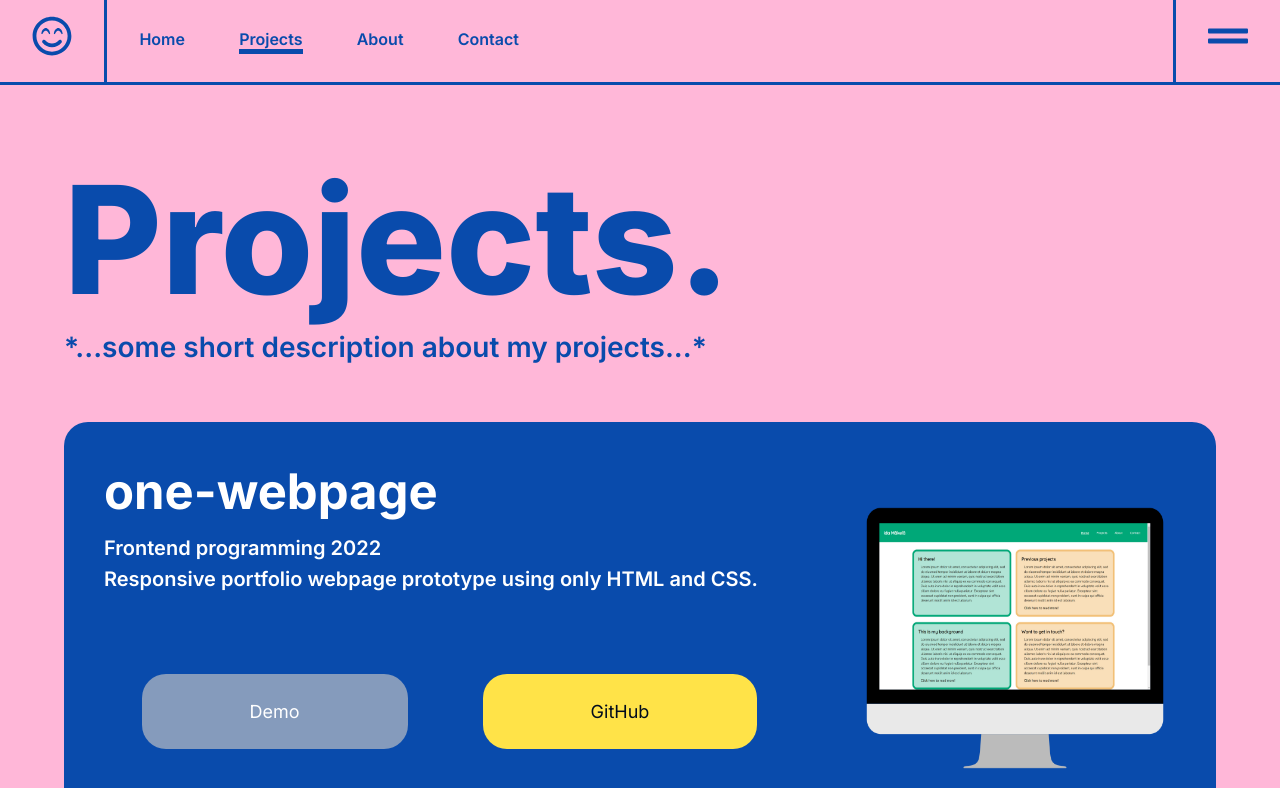
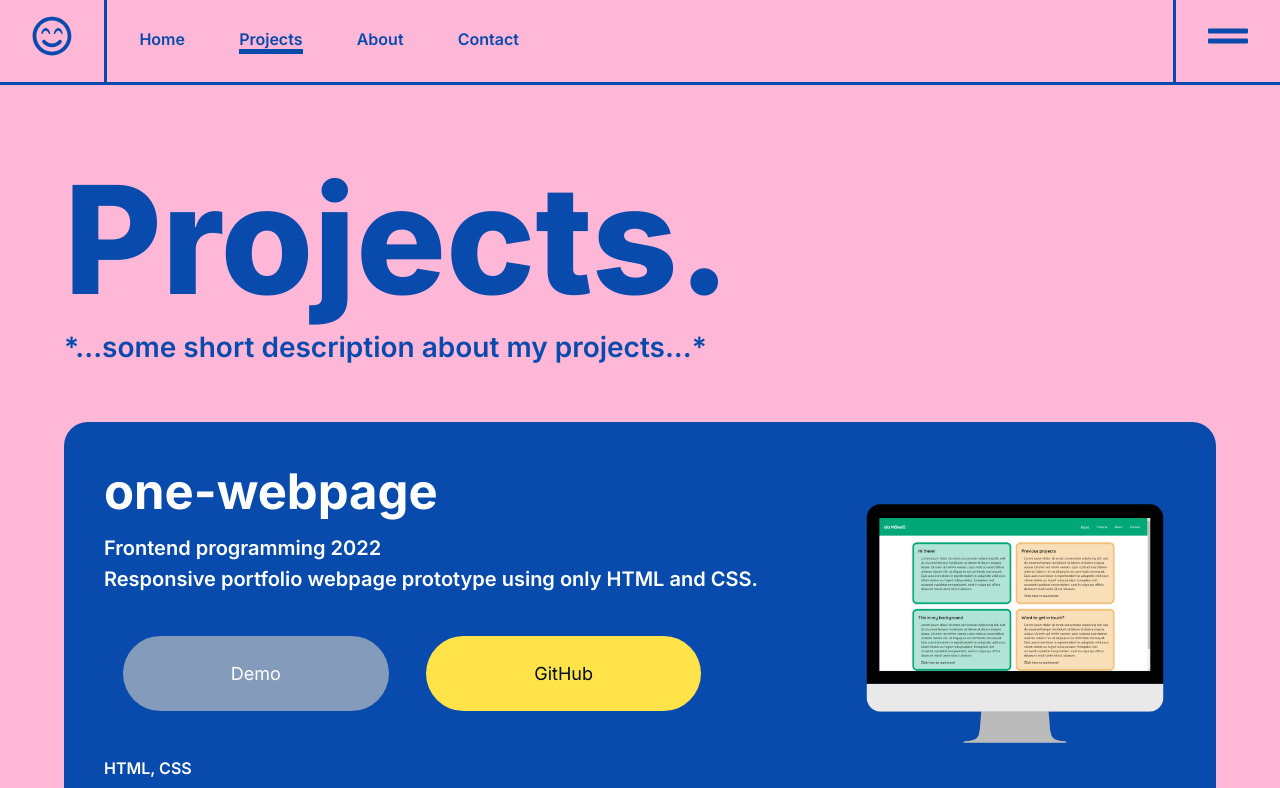
Before and after one commit to idamakela/assign-5, a Next.js app: page /projects in a window 1280 px wide. Shown: the top 788 px of the page. Built offline with nearby package versions, Linux system fonts and the light colour scheme.

Commit message:
changed buttons a lil + prettier

```diff
--- a/styles/globals.scss
+++ b/styles/globals.scss
@@ -160,7 +160,7 @@ footer {
 
 button {
     background-color: $background-yellow;
-    border-radius: 2.4rem;
+    border-radius: 50px;
     border: none;
     cursor: pointer;
     font-family: var(--inter-font);
--- a/styles/projects.scss
+++ b/styles/projects.scss
@@ -27,13 +27,12 @@
     .btn {
         @include flex-row;
         justify-content: start;
-        margin-top: $base-indent;
     }
 
     button {
         font-size: 1.8rem;
         padding: 1.5em 6em;
-        margin: $base-indent;
+        margin: $base-indent calc($base-indent/2);
 
         a {
             text-decoration: none;
```
